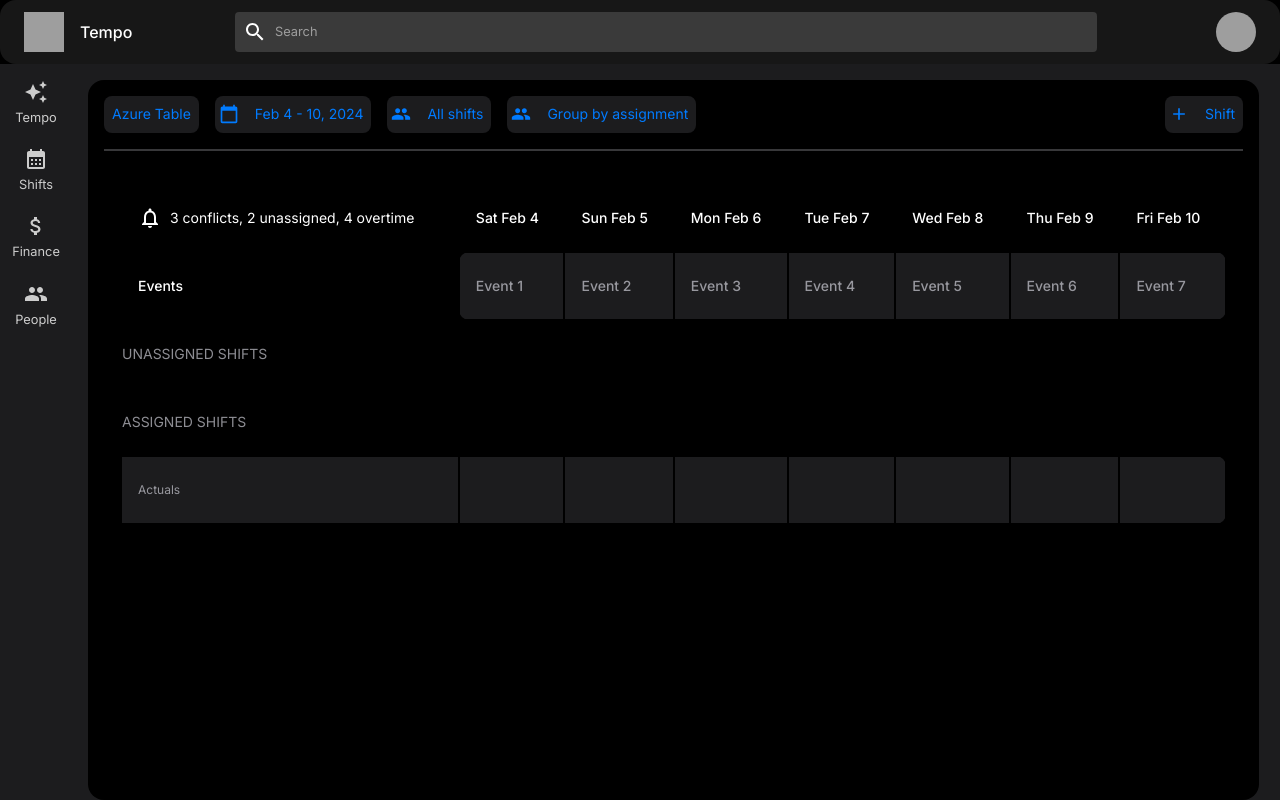
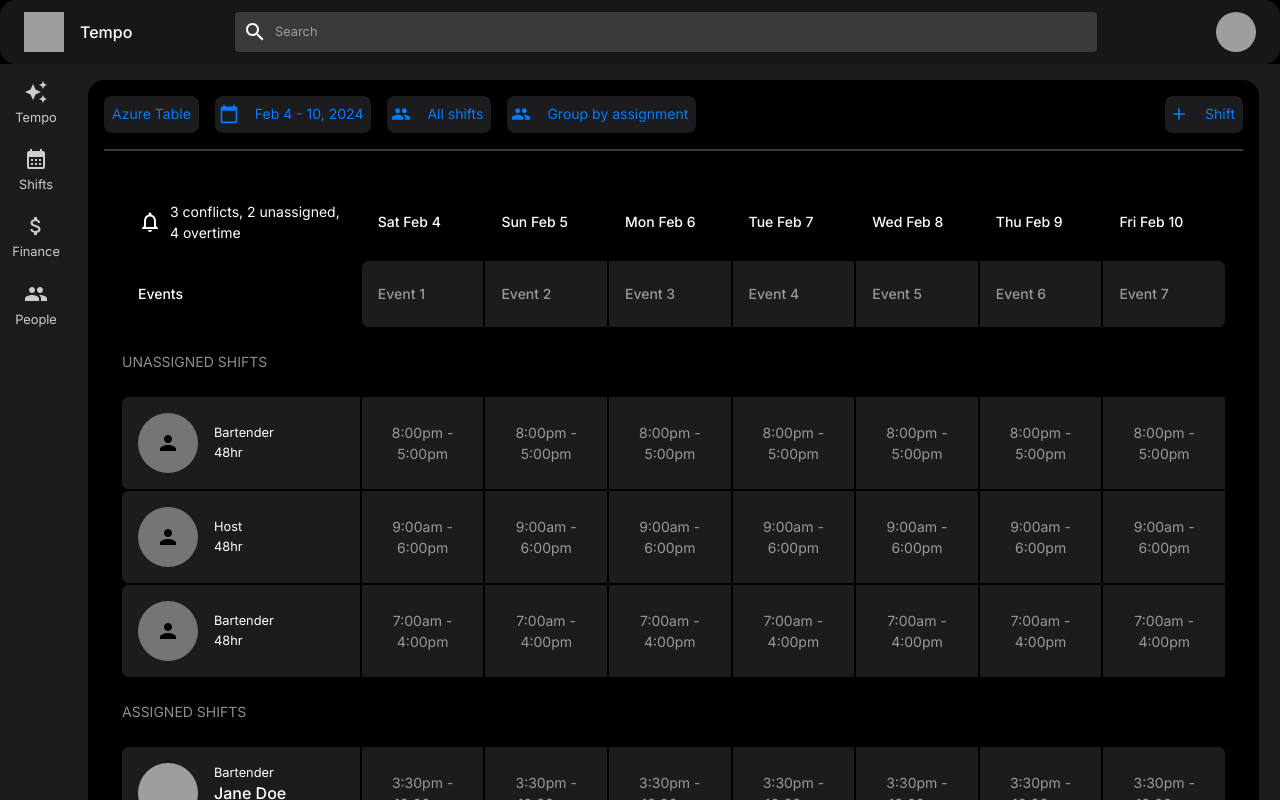
Before and after one commit to erikajns/tempo-ui, a React (Create React App) app: page /shifts in a window 1280 px wide. Built offline with nearby package versions, Linux system fonts and the light colour scheme; grey boxes are pictures that could not be loaded.

Commit message:
shift changes

```diff
--- a/src/components/AssignedShiftDetails/AssignedShiftDetails.js
+++ b/src/components/AssignedShiftDetails/AssignedShiftDetails.js
@@ -3,7 +3,7 @@ import { Box, Typography, Button, Avatar } from '@mui/material';
 import ArrowForwardIosIcon from '@mui/icons-material/ArrowForwardIos';
 import useStyles from './AssignedShiftDetails.styles';
 
-const AssignedShiftDetails = ({ shiftType, assignee, shiftStart, breakTime, shiftEnd, notes, onUnassign, onReportIncident, onDelete }) => {
+const AssignedShiftDetails = ({ shiftType, name, image,details, shiftStart, breakTime, shiftEnd, notes, onUnassign, onReportIncident, onDelete }) => {
   const classes = useStyles();
 
   const formatTime = (time) => {
@@ -18,10 +18,10 @@ const AssignedShiftDetails = ({ shiftType, assignee, shiftStart, breakTime, shif
       </Typography>
       <Box className={classes.assignedButton}>
         <Box display="flex" alignItems="center">
-          <Avatar alt={shiftType ? shiftType : 'Unassigned'} src={assignee.image} className={classes.avatar}/>
+          <Avatar alt={shiftType ? shiftType : 'Unassigned'} src={image} className={classes.avatar}/>
           <Box>
-            <Typography className={classes.infoText}>{assignee.name || "Unassigned"}</Typography>
-            <Typography className={classes.infoText}>{assignee.details || ""}</Typography>
+            <Typography className={classes.infoText}>{name || "Unassigned"}</Typography>
+            <Typography className={classes.infoText}>{details || ""}</Typography>
           </Box>
         </Box>
         <ArrowForwardIosIcon />
--- a/src/components/ShiftManager/ShiftManager.js
+++ b/src/components/ShiftManager/ShiftManager.js
@@ -15,15 +15,17 @@ import useStyles from './ShiftManager.styles';
 import { useDispatch, useSelector } from 'react-redux';
 import { addShift, assignShift } from '../../redux/slices/shiftSlice.js';
 
-
 const DRAWER_WIDTH = 360;
 
-const ShiftManager = ({ columns, events, metrics }) => {
+const ShiftManager = ({ columns, events, metrics = [] }) => {
   const { isDrawerOpen, openDrawer, closeDrawer } = useDrawer();
   const classes = useStyles();
   const dispatch = useDispatch();
   const unassignedShifts = useSelector((state) => state.shifts.unassignedShifts);
   const assignedShifts = useSelector((state) => state.shifts.assignedShifts);
+
+  // Extract the first metric separately from the rest
+  const [firstMetric, ...otherMetrics] = metrics;
 
   // Handler for adding new shifts
   const handleAddShiftClick = () => {
@@ -34,12 +36,6 @@ const ShiftManager = ({ columns, events, metrics }) => {
       />
     );
   };
-
-  // // Saving a new unassigned shift
-  // const handleSaveShift = (newShift) => {
-  //   setUnassignedShifts([...unassignedShifts, newShift]);
-  //   closeDrawer();
-  // };
 
   // Unassigned shift click handler
   const handleUnassignedShiftClick = (shiftId) => {
@@ -55,6 +51,12 @@ const ShiftManager = ({ columns, events, metrics }) => {
     openDrawer(<AssignedShiftDetails {...shift} />);
   };
 
+  // Function to handle percentage coloring based on positive/negative value
+  const getPercentageColor = (percentage) => {
+    const isNegative = percentage.startsWith('-');
+    return isNegative ? classes.negativePercentage : classes.positivePercentage;
+  };
+
   return (
     <>
       <Box
@@ -62,7 +64,7 @@ const ShiftManager = ({ columns, events, metrics }) => {
         justifyContent="space-between"
         width="100%"
       >
-        <Box flexGrow={1} mr={isDrawerOpen ? `${DRAWER_WIDTH}px` : '0'} bgcolor="#000000" borderRadius="16px" p={2} maxHeight="90vh" overflow="auto">
+        <Box flexGrow={1} mr={isDrawerOpen ? `${DRAWER_WIDTH}px` : '0'} bgcolor="#000000" borderRadius="16px" p={2} maxHeight="calc(100vh - 50px)" overflow="auto">
           <Box display="flex" justifyContent="space-between" alignItems="center" marginBottom="16px">
             <Box display="flex" gap="16px">
               <CustomTextButton text="Azure Table" />
@@ -120,7 +122,7 @@ const ShiftManager = ({ columns, events, metrics }) => {
                               onClick={() => handleUnassignedShiftClick(shift.id)}
                               className={`${classes.tableCell} ${classes.clickableCell}`}
                             >
-                              <Typography variant="body2">{shift.time}</Typography>
+                              <Typography variant="body2">{shift.shiftStart} - {shift.shiftEnd}</Typography>
                             </TableCell>
                           ))}
                         </TableRow>
@@ -150,17 +152,30 @@ const ShiftManager = ({ columns, events, metrics }) => {
               </TableBody>
               <TableFooter>
                 <TableRow>
-                  <TableCell>
-                    Actuals
+                  <TableCell className={classes.metricsTableCell} >
+                    <div className={classes.metricsCell}>
+                      <Typography variant="body2" className={classes.actualsLabel}>Actuals</Typography>
+                      <div>
+                        <Typography variant="body2" className={getPercentageColor(firstMetric?.percentage)}>
+                          <b>{firstMetric ? firstMetric.percentage : '-'}</b>
+                        </Typography>
+                        <Typography variant="body2" className={classes.totalValue}>
+                          <b>{firstMetric ? firstMetric.totals : '-'}</b>
+                        </Typography>
+                      </div>
+                    </div>
                   </TableCell>
-                  {metrics.map((_, idx) => (
+                  {otherMetrics.map((metric, idx) => (
                       <TableCell
                         key={idx}
-                        align="center"
-                        className={`${classes.tableCell} ${classes.clickableCell} ${idx === columns.length - 1 ? classes.shiftCellEnd : ''}`}
+                        className={classes.metricsTableCell}
                       >
-                        <Typography variant="body2">{metrics.percentage}</Typography>
-                        <Typography variant="body2">{metrics.totals}</Typography>
+                        <Typography variant="body2" className={getPercentageColor(metric?.percentage)}>
+                          <b>{metric?.percentage || '-'}</b>
+                        </Typography>
+                        <Typography variant="body2" className={classes.totalValue}>
+                          <b> {metric?.totals || '-'}</b>
+                        </Typography>
                       </TableCell>
                     ))}
                 </TableRow>
--- a/src/components/ShiftManager/ShiftManager.styles.js
+++ b/src/components/ShiftManager/ShiftManager.styles.js
@@ -68,6 +68,28 @@ const useStyles = makeStyles({
   },
   dateHeader: {
     color: 'white !important'
+  },
+  actualsLabel: {
+    color: 'white',
+    fontWeight: 'bold',
+  },
+  totalValue: {
+    fontWeight: 'bold',
+    color: 'white',
+  },
+  positivePercentage: {
+    color: 'red',
+  },
+  negativePercentage: {
+    color: 'green',
+  },
+  metricsTableCell: {
+    backgroundColor: 'rgba(37, 37, 37, 0.55) !important',
+    border: 'none !important',
+  },
+  metricsCell: {
+    display: 'flex',
+    justifyContent: 'space-evenly'
   }
 });
 
--- a/src/pages/Shifts/Shifts.js
+++ b/src/pages/Shifts/Shifts.js
@@ -6,6 +6,10 @@ const Shifts = () => {
   const columns = ['Sat Feb 4', 'Sun Feb 5', 'Mon Feb 6', 'Tue Feb 7', 'Wed Feb 8', 'Thu Feb 9', 'Fri Feb 10'];
   const events = ['Event 1', 'Event 2', 'Event 3', 'Event 4', 'Event 5', 'Event 6', 'Event 7'];
   const metrics = [
+    {
+      percentage: '28%',
+      totals: '512hr $3246',
+    },
     {
       percentage: '-4%',
       totals: '76hr $240',
@@ -36,88 +40,12 @@ const Shifts = () => {
     },
   ]
 
-  const unassignedShifts = [
-    {
-      role: 'Bartender',
-      name: 'Unassigned',
-      hours: '48',
-      isAssigned: false,
-      shiftStart: '8:00 AM',
-      breakTime: { time: '1:00 PM', overdue: false },
-      shiftEnd: '5:00 PM',
-      notes: 'Please prepare for a busy shift.',
-    },
-    {
-      role: 'Host',
-      name: 'Unassigned',
-      hours: '48',
-      isAssigned: false,
-      shiftStart: '9:00 AM',
-      breakTime: { time: '1:30 PM', overdue: true },
-      shiftEnd: '6:00 PM',
-      notes: 'Remember to restock the menus.',
-    },
-    {
-      role: 'Bartender',
-      name: 'Unassigned',
-      hours: '48',
-      isAssigned: false,
-      shiftStart: '7:00 AM',
-      breakTime: { time: '12:00 PM', overdue: false },
-      shiftEnd: '4:00 PM',
-      notes: 'Check in with the kitchen before starting.',
-    },
-  ];
-
-
-  const assignedShifts = [
-    {
-      role: 'Bartender',
-      name: 'Jane Doe',
-      hours: '48',
-      overtime: '8',
-      isAssigned: true,
-      image: 'https://images.unsplash.com/photo-1438761681033-6461ffad8d80?q=80&w=1000&auto=format&fit=crop&ixlib=rb-4.0.3&ixid=M3wxMjA3fDB8MHxzZWFyY2h8Mnx8cGVyc29ufGVufDB8fDB8fHww',
-      start: '8:00 AM',
-      breakTime: { time: '1:00 PM', overdue: true, note: '13min past without break' },
-      end: '5:00 PM',
-      notes: 'Gate code: 162734# Please read up on the recent menu changes at the beginning of your shift.',
-      sales: '$211.22 sold this shift'  // Información adicional
-    },
-    {
-      role: 'Bartender',
-      name: 'Kane Smith',
-      hours: '40',
-      isAssigned: true,
-      image: 'https://images.inc.com/uploaded_files/image/1920x1080/getty_481292845_77896.jpg',
-      start: '9:00 AM',
-      breakTime: { time: '1:30 PM', overdue: false, note: '' },
-      end: '6:00 PM',
-      notes: 'Staff meeting at 9:00 AM.',
-      sales: '$180.55 sold this shift'
-    },
-    {
-      role: 'Bartender',
-      name: 'Jane Cooper',
-      hours: '32',
-      isAssigned: true,
-      image: 'https://c.files.bbci.co.uk/ECA7/production/_131938506_ind3bc40c5f1c10d4248e6bf848ae7033c8814005e9-1.jpg',
-      start: '10:00 AM',
-      breakTime: { time: '2:00 PM', overdue: false, note: '' },
-      end: '7:00 PM',
-      notes: 'Please check bar inventory before shift.',
-      sales: '$150.45 sold this shift'
-    },
-  ];
-
 
   return (
     <div className={ useStyles.pageStyling }>
       <ShiftManager
         columns={columns}
         events={events}
-        unassignedShifts={unassignedShifts}
-        assignedShifts={assignedShifts}
         metrics={metrics}
       />
     </div>
--- a/src/redux/slices/shiftSlice.js
+++ b/src/redux/slices/shiftSlice.js
@@ -1,8 +1,77 @@
 import { createSlice } from '@reduxjs/toolkit';
 
 const initialState = {
-  unassignedShifts: [],
-  assignedShifts: [],
+  unassignedShifts: [
+    {
+      role: 'Bartender',
+      name: 'Unassigned',
+      hours: '48',
+      isAssigned: false,
+      shiftStart: '8:00pm',
+      breakTime: { time: '1:00pm', overdue: false },
+      shiftEnd: '5:00pm',
+      notes: 'Please prepare for a busy shift.',
+    },
+    {
+      role: 'Host',
+      name: 'Unassigned',
+      hours: '48',
+      isAssigned: false,
+      shiftStart: '9:00am',
+      breakTime: { time: '1:30pm', overdue: true },
+      shiftEnd: '6:00pm',
+      notes: 'Remember to restock the menus.',
+    },
+    {
+      role: 'Bartender',
+      name: 'Unassigned',
+      hours: '48',
+      isAssigned: false,
+      shiftStart: '7:00am',
+      breakTime: { time: '12:00pm', overdue: false },
+      shiftEnd: '4:00pm',
+      notes: 'Check in with the kitchen before starting.',
+    },
+  ],
+  assignedShifts: [
+    {
+      role: 'Bartender',
+      name: 'Jane Doe',
+      hours: '48',
+      overtime: '8',
+      isAssigned: true,
+      image: 'https://images.unsplash.com/photo-1438761681033-6461ffad8d80?q=80&w=1000&auto=format&fit=crop&ixlib=rb-4.0.3&ixid=M3wxMjA3fDB8MHxzZWFyY2h8Mnx8cGVyc29ufGVufDB8fDB8fHww',
+      shiftStart: '8:00am',
+      breakTime: { time: '1:00pm', overdue: true, note: '13min past without break' },
+      shiftEnd: '5:00pm',
+      notes: 'Gate code: 162734# Please read up on the recent menu changes at the beginning of your shift.',
+      sales: '$211.22 sold this shift'  // Información adicional
+    },
+    {
+      role: 'Bartender',
+      name: 'Kane Smith',
+      hours: '40',
+      isAssigned: true,
+      image: 'https://images.inc.com/uploaded_files/image/1920x1080/getty_481292845_77896.jpg',
+      shiftStart: '9:00am',
+      breakTime: { time: '1:30pm', overdue: false, note: '' },
+      shiftEnd: '6:00pm',
+      notes: 'Staff meeting at 9:00am.',
+      sales: '$180.55 sold this shift'
+    },
+    {
+      role: 'Bartender',
+      name: 'Jane Cooper',
+      hours: '32',
+      isAssigned: true,
+      image: 'https://c.files.bbci.co.uk/ECA7/production/_131938506_ind3bc40c5f1c10d4248e6bf848ae7033c8814005e9-1.jpg',
+      shiftStart: '10:00am',
+      breakTime: { time: '2:00pm', overdue: false, note: '' },
+      shiftEnd: '7:00pm',
+      notes: 'Please check bar inventory before shift.',
+      sales: '$150.45 sold this shift'
+    },
+  ],
 };
 
 const shiftsSlice = createSlice({
```
